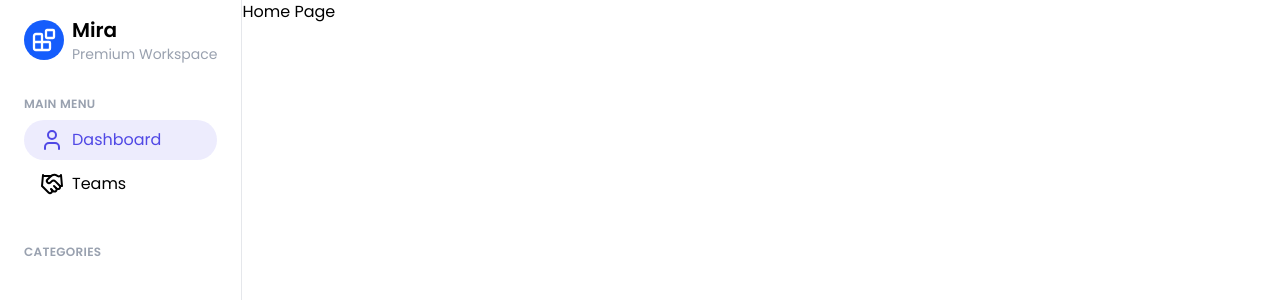
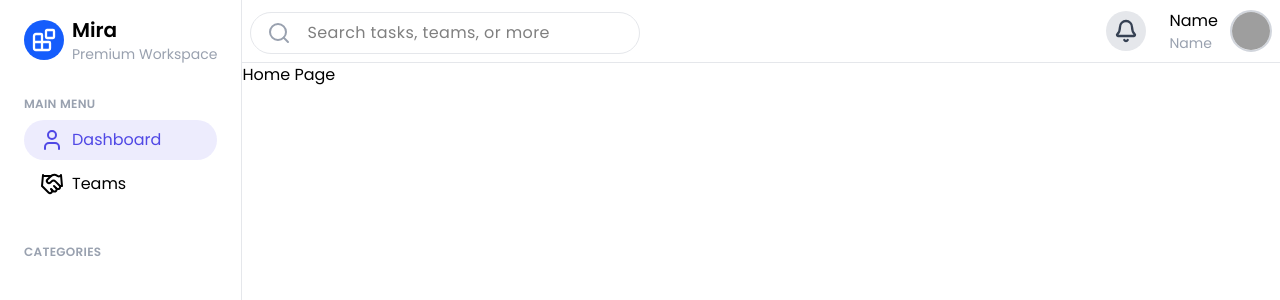
Before and after one commit to Centinoughty/mira, a Next.js app in the folder client/: page / in a window 1280 px wide. Shown: the top 300 px of the page. Built offline with nearby package versions, Linux system fonts and the light colour scheme; grey boxes are pictures that could not be loaded.

Commit message:
feat: created navbar

```diff
--- a/client/next.config.ts
+++ b/client/next.config.ts
@@ -3,6 +3,14 @@ import type { NextConfig } from "next";
 const nextConfig: NextConfig = {
   /* config options here */
   reactCompiler: true,
+  images: {
+    remotePatterns: [
+      {
+        protocol: "https",
+        hostname: "picsum.photos",
+      },
+    ],
+  },
 };
 
 export default nextConfig;
--- a/client/src/app/layout.tsx
+++ b/client/src/app/layout.tsx
@@ -2,6 +2,7 @@ import type { Metadata } from "next";
 import "./globals.css";
 import Sidebar from "@/components/common/Sidebar";
 import { poppins } from "@/styles/font";
+import Navbar from "@/components/common/Navbar";
 
 export const metadata: Metadata = {
   title: "Create Next App",
@@ -19,7 +20,10 @@ export default function RootLayout({
         className={`antialiased h-screen flex ${poppins.className} overflow-hidden`}
       >
         <Sidebar />
-        <div className="grow overflow-y-auto">{children}</div>
+        <div className="grow overflow-y-auto">
+          <Navbar />
+          {children}
+        </div>
       </body>
     </html>
   );
--- /dev/null
+++ b/client/src/components/common/Navbar.tsx
@@ -0,0 +1,42 @@
+import { Bell, Search } from "lucide-react";
+import Input from "../ui/Input";
+import Image from "next/image";
+
+export default function Navbar() {
+  return (
+    <>
+      <nav className="p-2 flex items-center justify-between border-b border-b-gray-200">
+        <div>
+          <Input
+            name="search"
+            icon={Search}
+            placeholder="Search tasks, teams, or more"
+          />
+        </div>
+
+        <div className="flex items-center gap-6">
+          <div className="p-2 rounded-full bg-gray-200 text-gray-700">
+            <Bell strokeWidth={2.3} />
+          </div>
+
+          <div className="flex items-center gap-3">
+            <div>
+              <p>Name</p>
+
+              <p className="text-sm text-gray-400">Name</p>
+            </div>
+
+            <div className="relative" style={{ width: "42px", height: "42px" }}>
+              <Image
+                src={"https://picsum.photos/200"}
+                alt="Name"
+                fill
+                className="object-cover rounded-full border-2 border-gray-300"
+              />
+            </div>
+          </div>
+        </div>
+      </nav>
+    </>
+  );
+}
--- /dev/null
+++ b/client/src/components/ui/Input.tsx
@@ -0,0 +1,38 @@
+import { LucideIcon } from "lucide-react";
+
+interface InputProps {
+  label?: string;
+  name: string;
+  type?: "submit" | "text" | "email" | "password" | "number" | "date";
+  icon: LucideIcon;
+  placeholder: string;
+  className?: string;
+}
+
+export default function Input({
+  label,
+  name,
+  type = "text",
+  icon: Icon,
+  placeholder,
+  className = "",
+}: InputProps) {
+  return (
+    <>
+      <div className={`flex flex-col gap-1 ${className}`}>
+        <label>{label}</label>
+
+        <div className="px-4 py-2 flex gap-4 border border-gray-200 rounded-full">
+          <Icon className="text-gray-400" />
+
+          <input
+            name={name}
+            placeholder={placeholder}
+            type={type}
+            className="outline-none tracking-wide"
+          />
+        </div>
+      </div>
+    </>
+  );
+}
```
